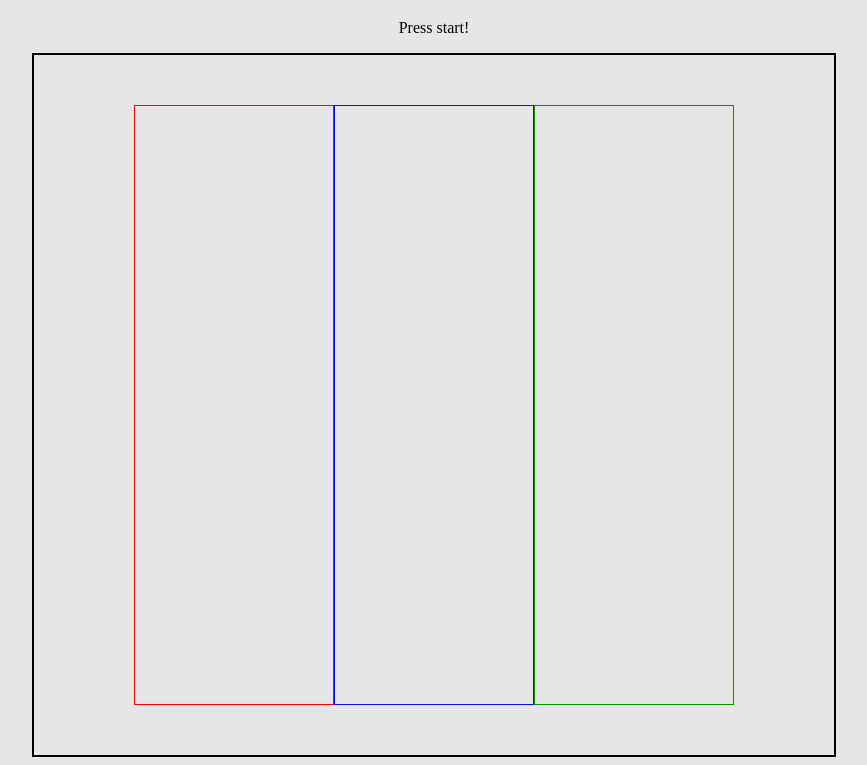
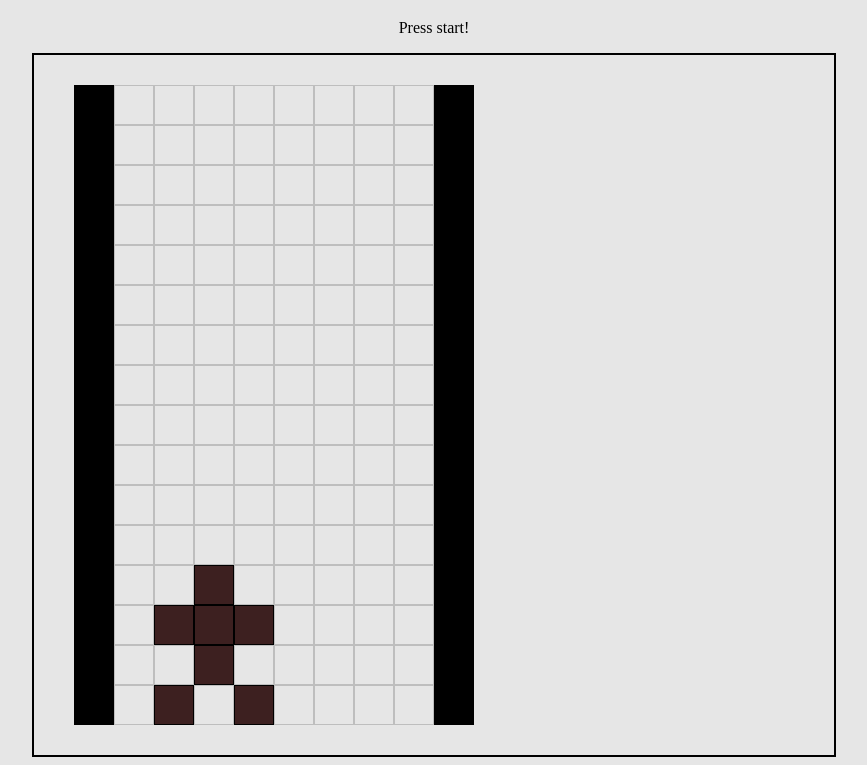
Before and after one commit to ssuhorada/practice, a plain HTML site: page index.html in a window 1280 px wide. Shown: the part 61-826 px from the top of the page, without its empty margins (206-1073 px from the left). Drawn offline with Linux system fonts and the light colour scheme.

Commit message:
новое поле и появление\удаление игрока скриптом

```diff
--- a/MyStyle.css
+++ b/MyStyle.css
@@ -27,32 +27,42 @@ p
 
 .container
 {
-    width: 600px;
-    height: 600px;
-    margin-top: 50px;
-    margin-left: 100px;
+    width: 400px;
+    height: 640px;
+    margin-top: 30px;
+    margin-left: 40px;
     display: grid;
-    grid-template-columns: repeat(3, 200px);
-    grid-template-rows: 600px;
+    grid-template-columns: repeat(auto-fit, 40px);
+    grid-template-rows: repeat(auto-fit, 40px);
 }
 
-.one
+.pixel0
+{
+    border: 0.5px;
+    border-style: solid;
+    border-color: rgba(0, 0, 0, 0.171);
+}
+
+.pixel1
 {
     border: 1px;
     border-style: solid;
-    border-color: rgb(255, 0, 0);
+    border-color: rgb(0, 0, 0);
+    background-color: rgb(24, 24, 24);
 }
 
-.two
+.borderPixel
 {
     border: 1px;
     border-style: solid;
-    border-color: rgb(0, 17, 255);
+    border-color: rgb(0, 0, 0);
+    background-color: rgb(0, 0, 0);
 }
 
-.three
+.player
 {
     border: 1px;
     border-style: solid;
-    border-color: rgb(5, 148, 0);
+    border-color: rgb(0, 0, 0);
+    background-color: rgb(61, 32, 32);
 }
--- a/index.html
+++ b/index.html
@@ -1,6 +1,5 @@
 <!DOCTYPE html>
 <html>
-    <script src="velcome.js"></script>
     <head>
         <title>FirstTry</title>
         <link rel="stylesheet" href="MyStyle.css">
@@ -10,10 +9,9 @@
         <p>Press start!</p>
         <div class="border">
             <div class="container">
-                <div class="one"></div>
-                <div class="two"></div>
-                <div class="three"></div>
             </div>
         </div>
+        <!-- <script src="velcome.js"></script> -->
+        <script src="test.js"></script>
     </body>
 </html>
--- /dev/null
+++ b/test.js
@@ -0,0 +1,109 @@
+function fillGrid()
+{
+    let cont = document.querySelector(".container")
+    for (let i = 0; i<16; i++)
+    {
+        for (let j = 0; j<10; j++)
+        {
+            let el = document.createElement("div")
+            el.id=i+" "+j
+            if (j==0)
+            {
+                el.classList.add("borderPixel")
+                el.classList.add("pixel1")
+                if(cont) cont.append(el)
+            } else
+            if (j>0 && j<9)
+            {
+                el.classList.add("pixel0")
+                if(cont) cont.append(el)
+            }
+            if (j==9)
+            {
+                el.classList.add("borderPixel")
+                el.classList.add("pixel1")
+                if(cont) cont.append(el)
+            } else
+            if (j>0 && j<9)
+            {
+                el.classList.add("pixel0")
+                if(cont) cont.append(el)
+            }
+        }
+    }
+}
+
+function drawPlayer(x, y)
+{
+    let field = document.querySelectorAll('.pixel0, .pixel1, .player')
+    console.log(field)
+    field[x*10+y].classList.remove("pixel0")
+    field[x*10+y].classList.add("player")
+    field[x*10+y].classList.add("pixel1")
+
+    field[x*10+y-10].classList.remove("pixel0")
+    field[x*10+y-10].classList.add("player")
+    field[x*10+y-10].classList.add("pixel1")
+
+    field[x*10+y-11].classList.remove("pixel0")
+    field[x*10+y-11].classList.add("player")
+    field[x*10+y-11].classList.add("pixel1")
+
+    field[x*10+y-9].classList.remove("pixel0")
+    field[x*10+y-9].classList.add("player")
+    field[x*10+y-9].classList.add("pixel1")
+
+    field[x*10+y-20].classList.remove("pixel0")
+    field[x*10+y-20].classList.add("player")
+    field[x*10+y-20].classList.add("pixel1")
+
+    field[x*10+y+9].classList.remove("pixel0")
+    field[x*10+y+9].classList.add("player")
+    field[x*10+y+9].classList.add("pixel1")
+
+    field[x*10+y+11].classList.remove("pixel0")
+    field[x*10+y+11].classList.add("player")
+    field[x*10+y+11].classList.add("pixel1")
+}
+
+function deletePlayer(x, y)
+{
+    let field = document.querySelectorAll('.pixel0, .pixel1, .player')
+    console.log(field)
+    field[x*10+y].classList.add("pixel0")
+    field[x*10+y].classList.remove("player")
+    field[x*10+y].classList.remove("pixel1")
+
+    field[x*10+y-10].classList.add("pixel0")
+    field[x*10+y-10].classList.remove("player")
+    field[x*10+y-10].classList.remove("pixel1")
+
+    field[x*10+y-11].classList.add("pixel0")
+    field[x*10+y-11].classList.remove("player")
+    field[x*10+y-11].classList.remove("pixel1")
+
+    field[x*10+y-9].classList.add("pixel0")
+    field[x*10+y-9].classList.remove("player")
+    field[x*10+y-9].classList.remove("pixel1")
+
+    field[x*10+y-20].classList.add("pixel0")
+    field[x*10+y-20].classList.remove("player")
+    field[x*10+y-20].classList.remove("pixel1")
+
+    field[x*10+y+9].classList.add("pixel0")
+    field[x*10+y+9].classList.remove("player")
+    field[x*10+y+9].classList.remove("pixel1")
+
+    field[x*10+y+11].classList.add("pixel0")
+    field[x*10+y+11].classList.remove("player")
+    field[x*10+y+11].classList.remove("pixel1")
+}
+
+const main = () => {
+    fillGrid()
+    drawPlayer(14,3)
+};
+
+document.addEventListener('readystatechange', () => {
+    if (document.readyState === 'complete') main();
+})
```
Also changed, not shown: testMove.js (+13 -8 lines).
